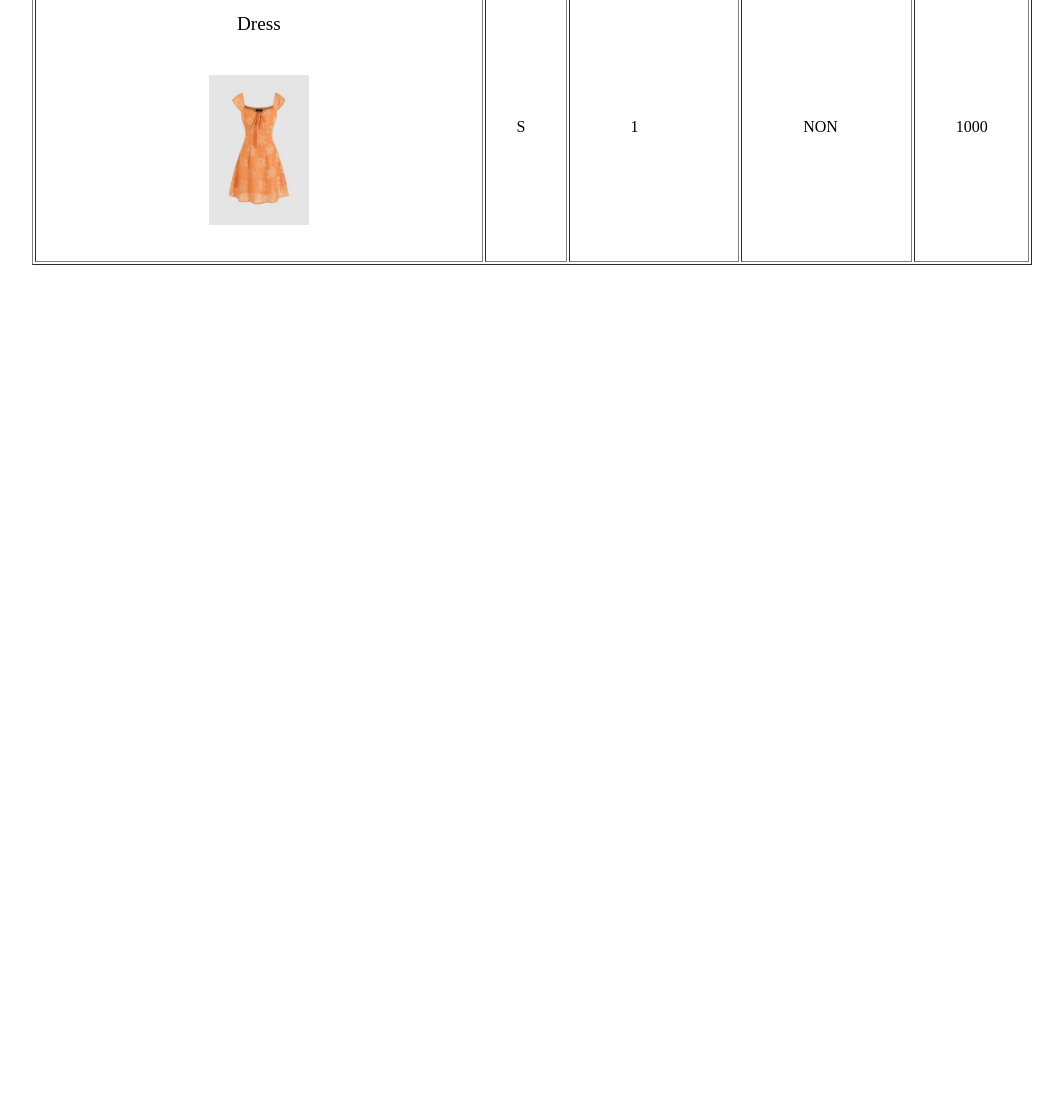
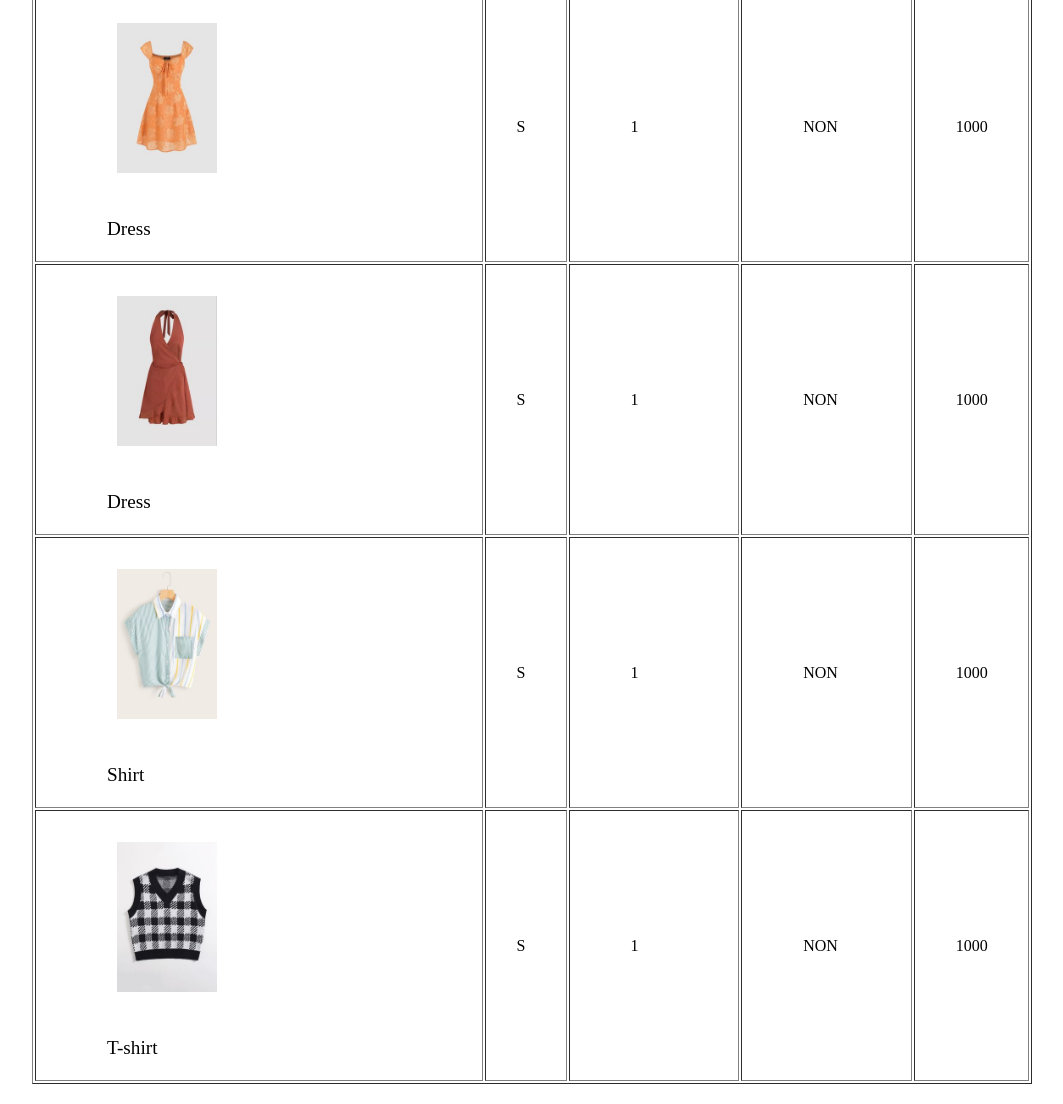
Before and after one commit to Ma-dono/mon-premier-projet, a plain HTML site: page Cart.html in a window 1280 px wide. Shown: the part 325-1429 px from the top of the page, without its empty margins (108-1171 px from the left). Before the commit the page ends 800 px from the top, so only its background shows below. Drawn offline with Linux system fonts and the light colour scheme.

Commit message:
add photos

```diff
--- a/Cart.html
+++ b/Cart.html
@@ -26,12 +26,54 @@
           </tr>
           <tr>
             <td class="npro">
-              <div><span>Dress</span></div>
+
               <div>
                 <span class="npro-img">
                   <img src="images/dress01.jpg" alt="dress"
                 /></span>
-              </div>
+              </div>  <div><span>Dress</span></div>
+            </td>
+            <td class="spro"><span>S</span></td>
+            <td class="qpro"><span>1</span></td>
+            <td class="rpro"><span>NON</span></td>
+            <td class="ppro"><span>1000</span></td>
+          </tr>
+          <tr>
+            <td class="npro">
+
+              <div>
+                <span class="npro-img">
+                  <img src="images/dress02.jpg" alt="dress"
+                /></span>
+              </div> <div><span>Dress</span></div>
+            </td>
+            <td class="spro"><span>S</span></td>
+            <td class="qpro"><span>1</span></td>
+            <td class="rpro"><span>NON</span></td>
+            <td class="ppro"><span>1000</span></td>
+          </tr>
+          <tr>
+            <td class="npro">
+
+              <div>
+                <span class="npro-img">
+                  <img src="images/shirt 1.jpg" alt="shirt"
+                /></span>
+              </div>  <div><span>Shirt</span></div>
+            </td>
+            <td class="spro"><span>S</span></td>
+            <td class="qpro"><span>1</span></td>
+            <td class="rpro"><span>NON</span></td>
+            <td class="ppro"><span>1000</span></td>
+          </tr>
+          <tr>
+            <td class="npro">
+
+              <div>
+                <span class="npro-img">
+                  <img src="images/T-shirt.jpg" alt="t-shirt"
+                /></span>
+              </div> <div><span>T-shirt</span></div>
             </td>
             <td class="spro"><span>S</span></td>
             <td class="qpro"><span>1</span></td>
--- a/css/style.css
+++ b/css/style.css
@@ -45,7 +45,7 @@ th{
 .npro div{
     display: flex;
     flex-direction: row;
-    justify-content: center ;
+    padding-left: 50px;
 }
 
 .spro{
```
Also changed, not shown: images/0eef90a7c48713209f1db9a2fb16494f.jpg (added), images/2ae9d91b1e99c3853bd884397676fef9.jpg (added), images/2d8a52749b1464ec54c1df505adb2d0f.jpg (added), images/6e420dff058ffa0aad6dc36f5f808728.jpg (added), images/75cc8163ded8475a0244ed2c6e2ced8a.jpg (added), images/75fb3edbcb7dbcbcc49256af65977ee6.jpg (added), images/85808982a6a4080a27323b8773d25258.jpg (added), images/9b587e217a0c73c8dd6cab6db7828bfb.jpg (added), images/9b7dcbf13f14796d9dabb2a67967c57b.jpg (added), images/T-shirt.jpg (added), images/a0a6c06188feac98ab2ec3886e2964c3.jpg (added).
